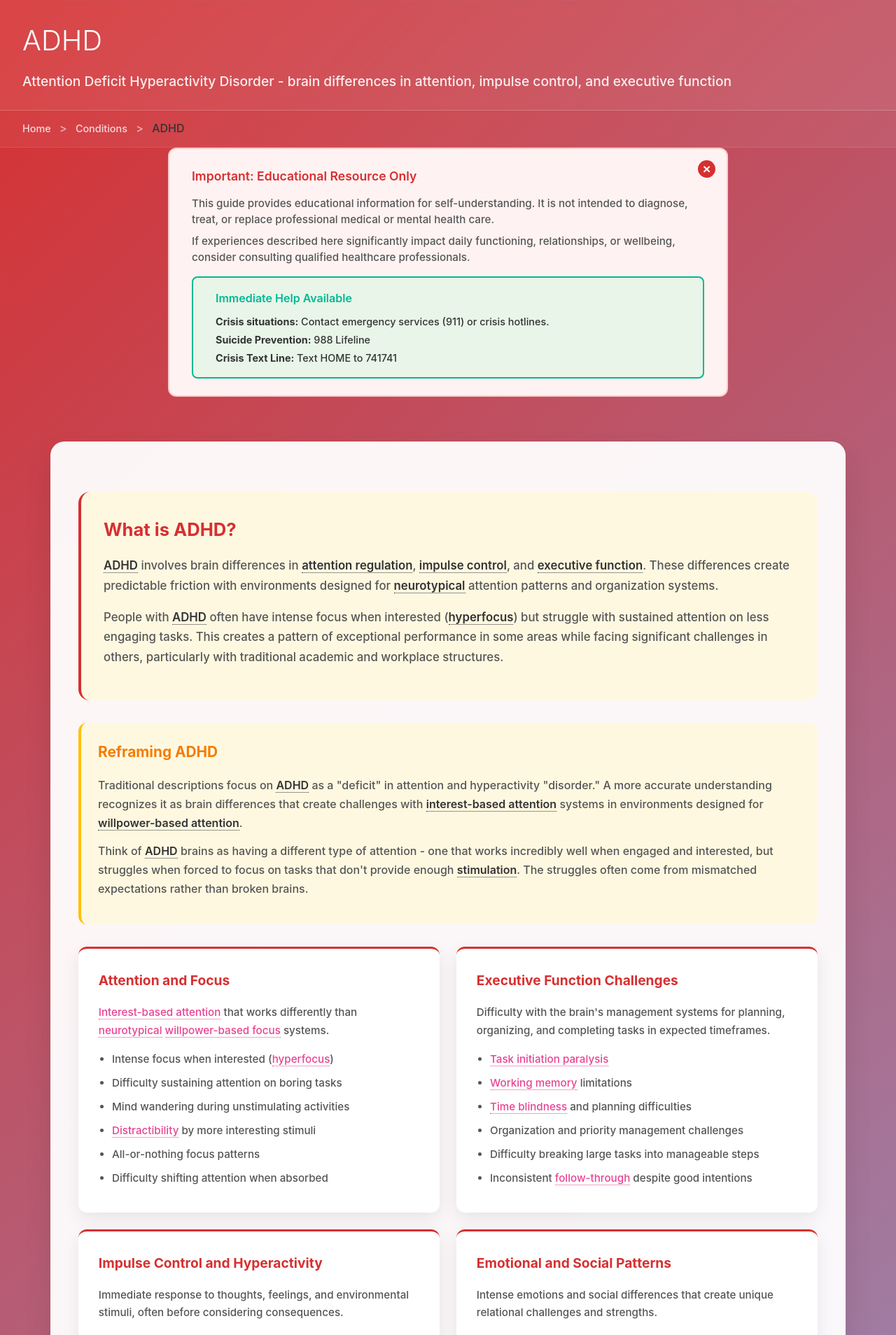
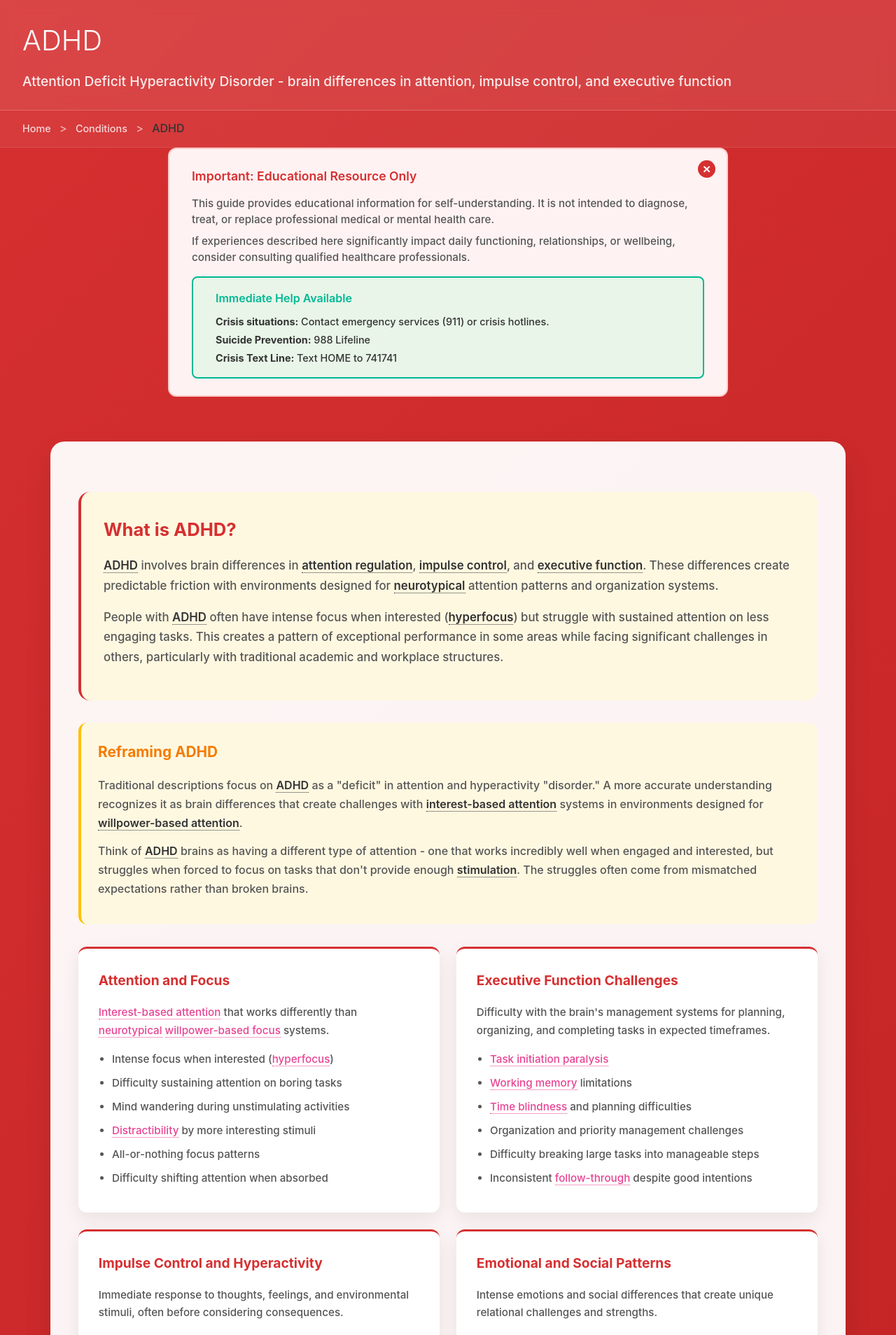
Before and after one commit to neurodivergent-survival-guide/neurodivergent-survival-guide, a Jekyll site: the page built from conditions/adhd.html, in a window 1280 px wide. Shown: the top 1908 px of the page at 70% size. Built offline with Jekyll 4.4.1, drawn with Linux system fonts in a browser that asks for light colours; some of the changed text lies outside the part shown.

Commit message:
Update adhd.html

```diff
--- a/conditions/adhd.html
+++ b/conditions/adhd.html
@@ -15,7 +15,7 @@
     body {
         font-family: -apple-system, BlinkMacSystemFont, 'Segoe UI', Roboto, sans-serif;
         font-weight: 500;
-        background: linear-gradient(135deg, #d63031 0%, #74b9ff 100%);
+        background: linear-gradient(135deg, #d63031 0%, #b71c1c 100%);
         color: #333;
         min-height: 100vh;
         line-height: 1.7;
@@ -302,7 +302,7 @@
 
     .support-grid {
         display: grid;
-        grid-template-columns: repeat(auto-fit, minmax(300px, 1fr));
+        grid-template-columns: 1fr;
         gap: 1.5rem;
         margin-top: 1.5rem;
     }
```
Also changed, not shown: other parts of conditions/adhd.html (+3 -3 lines).
